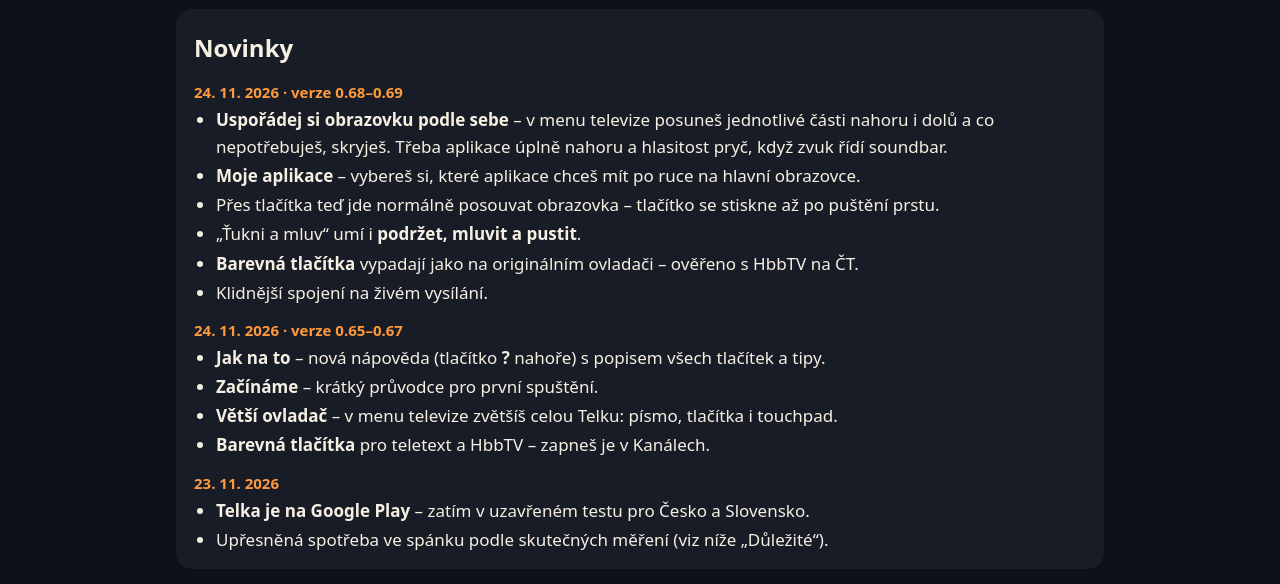
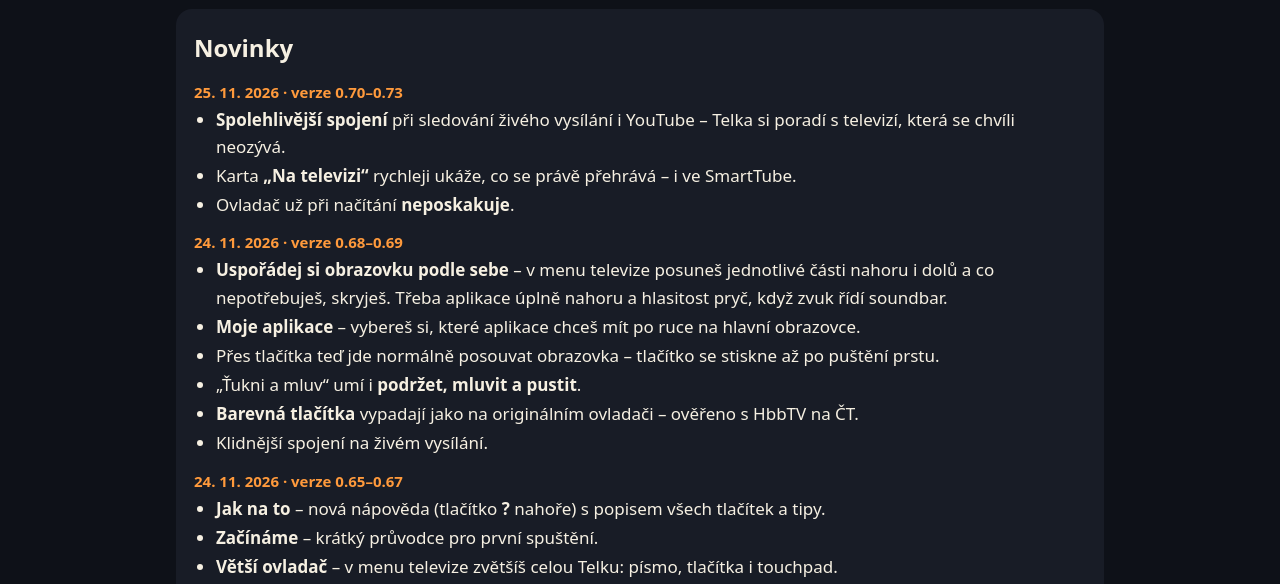
Before and after one commit to telka-v-kapse/telka-v-kapse.github.io, a plain HTML site: page index.html in a window 1280 px wide. Shown: the part 192-776 px from the top of the page. Drawn offline with Linux system fonts and the light colour scheme.

Commit message:
Web: novinky 25. 11. (0.70-0.73)
Co-Authored-By: Claude Opus 5.5 <noreply@anthropic.com>
Claude-Session: https://claude.ai/code/session_01KJu49yhVo3MkmWoEbwK1KY

```diff
--- a/index.html
+++ b/index.html
@@ -64,6 +64,12 @@
 
   <section class="novinky" id="novinky">
     <h2>Novinky</h2>
+    <p class="den">25. 11. 2026 · verze 0.70–0.73</p>
+    <ul>
+      <li><b>Spolehlivější spojení</b> při sledování živého vysílání i YouTube – Telka si poradí s televizí, která se chvíli neozývá.</li>
+      <li>Karta <b>„Na televizi“</b> rychleji ukáže, co se právě přehrává – i ve SmartTube.</li>
+      <li>Ovladač už při načítání <b>neposkakuje</b>.</li>
+    </ul>
     <p class="den">24. 11. 2026 · verze 0.68–0.69</p>
     <ul>
       <li><b>Uspořádej si obrazovku podle sebe</b> – v menu televize posuneš jednotlivé části nahoru i dolů a co nepotřebuješ,
```
